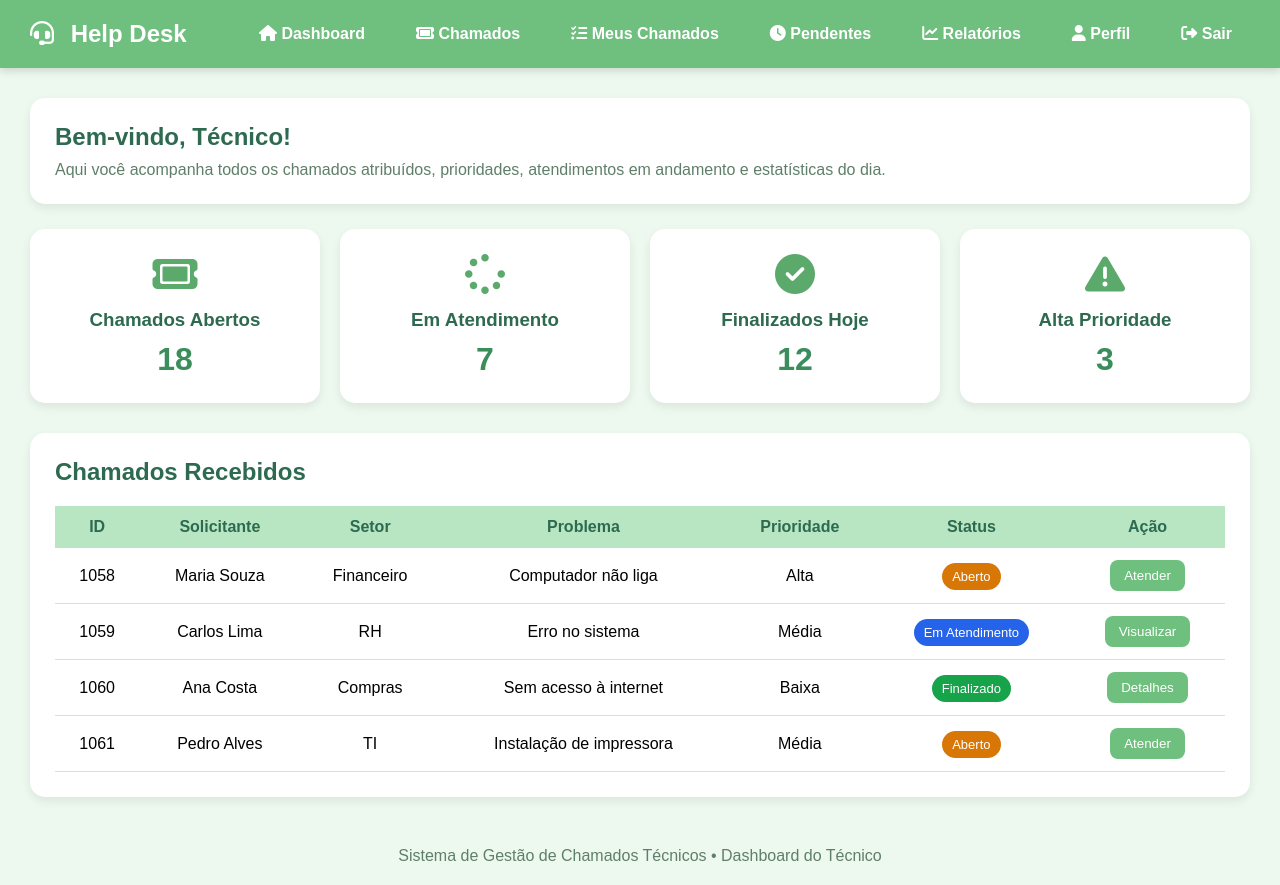
After one commit to Reinaliza94/Python, a Flask app: page /home in a window 1280 px wide. The commit adds this page. Run offline with Flask 3, Linux system fonts and the light colour scheme.

Commit message:
alterações de templates
substituição de 'tela_principal' por 'home'.

```diff
--- a/main.py
+++ b/main.py
@@ -5,17 +5,12 @@ app = Flask(__name__)
 
 # Definição de uma rota
 @app.route('/')
-def ola_mundo():
+def tela_login():
  return render_template('login.html')
 
-@app.route('/cadastro')
-def cadastro_cliente():
- return 'Cadastro de Clientes'
-
-@app.route('/tela_principal')
-def tela_principal():
- nomeTeste = 'Izabel'
- return render_template('tela_principal.html', nome=nomeTeste)
+@app.route('/home')
+def home():
+ return render_template('home.html')
 
 #Inicia o servidor de desenvolvimento.
 if __name__ == '__main__':
--- /dev/null
+++ b/templates/home.html
@@ -0,0 +1,338 @@
+<!DOCTYPE html>
+<html lang="pt-BR">
+<head>
+<meta charset="UTF-8">
+<meta name="viewport" content="width=device-width, initial-scale=1.0">
+
+<title>Dashboard - Help Desk</title>
+
+<link rel="stylesheet"
+href="https://cdnjs.cloudflare.com/ajax/libs/font-awesome/6.5.2/css/all.min.css">
+
+<style>
+
+*{
+    margin:0;
+    padding:0;
+    box-sizing:border-box;
+    font-family:Arial, Helvetica, sans-serif;
+}
+
+body{
+    background:#edf9ef;
+}
+
+/* ================= MENU ================= */
+
+header{
+    background:#6fbf7f;
+    color:white;
+    display:flex;
+    justify-content:space-between;
+    align-items:center;
+    padding:15px 30px;
+    box-shadow:0 3px 8px rgba(0,0,0,.15);
+}
+
+.logo{
+    font-size:24px;
+    font-weight:bold;
+}
+
+.logo i{
+    margin-right:10px;
+}
+
+nav{
+    display:flex;
+    gap:15px;
+}
+
+nav a{
+    text-decoration:none;
+    color:white;
+    padding:10px 18px;
+    border-radius:8px;
+    transition:.3s;
+    font-weight:bold;
+}
+
+nav a:hover{
+    background:#4fa567;
+}
+
+/* ================= DASHBOARD ================= */
+
+main{
+    padding:30px;
+}
+
+.boas-vindas{
+    background:white;
+    border-radius:15px;
+    padding:25px;
+    margin-bottom:25px;
+    box-shadow:0 4px 10px rgba(0,0,0,.08);
+}
+
+.boas-vindas h2{
+    color:#2d6a4f;
+    margin-bottom:10px;
+}
+
+.boas-vindas p{
+    color:#5f7f69;
+}
+
+/* ================= CARDS ================= */
+
+.cards{
+    display:grid;
+    grid-template-columns:repeat(auto-fit,minmax(220px,1fr));
+    gap:20px;
+    margin-bottom:30px;
+}
+
+.card{
+    background:white;
+    padding:25px;
+    border-radius:15px;
+    box-shadow:0 4px 10px rgba(0,0,0,.08);
+    text-align:center;
+}
+
+.card i{
+    font-size:40px;
+    color:#5ca96c;
+    margin-bottom:15px;
+}
+
+.card h3{
+    color:#2d6a4f;
+    margin-bottom:10px;
+}
+
+.numero{
+    font-size:32px;
+    font-weight:bold;
+    color:#3b8d5b;
+}
+
+/* ================= TABELA ================= */
+
+section{
+    background:white;
+    padding:25px;
+    border-radius:15px;
+    box-shadow:0 4px 10px rgba(0,0,0,.08);
+}
+
+section h2{
+    color:#2d6a4f;
+    margin-bottom:20px;
+}
+
+table{
+    width:100%;
+    border-collapse:collapse;
+}
+
+th{
+    background:#b8e6c3;
+    color:#2d6a4f;
+    padding:12px;
+}
+
+td{
+    padding:12px;
+    border-bottom:1px solid #ddd;
+    text-align:center;
+}
+
+tr:hover{
+    background:#f4fcf6;
+}
+
+.status{
+    padding:6px 10px;
+    border-radius:15px;
+    color:white;
+    font-size:13px;
+}
+
+.aberto{
+    background:#d97706;
+}
+
+.atendimento{
+    background:#2563eb;
+}
+
+.finalizado{
+    background:#16a34a;
+}
+
+button{
+    background:#6fbf7f;
+    color:white;
+    border:none;
+    padding:8px 14px;
+    border-radius:8px;
+    cursor:pointer;
+    transition:.3s;
+}
+
+button:hover{
+    background:#4fa567;
+}
+
+footer{
+    text-align:center;
+    padding:20px;
+    color:#5f7f69;
+}
+
+</style>
+
+</head>
+
+<body>
+
+<header>
+
+<div class="logo">
+<i class="fa-solid fa-headset"></i>
+Help Desk
+</div>
+
+<nav>
+
+<a href="#"><i class="fa-solid fa-house"></i> Dashboard</a>
+
+<a href="#"><i class="fa-solid fa-ticket"></i> Chamados</a>
+
+<a href="#"><i class="fa-solid fa-list-check"></i> Meus Chamados</a>
+
+<a href="#"><i class="fa-solid fa-clock"></i> Pendentes</a>
+
+<a href="#"><i class="fa-solid fa-chart-line"></i> Relatórios</a>
+
+<a href="#"><i class="fa-solid fa-user"></i> Perfil</a>
+
+<a href="#"><i class="fa-solid fa-right-from-bracket"></i> Sair</a>
+
+</nav>
+
+</header>
+
+<main>
+
+<div class="boas-vindas">
+
+<h2>Bem-vindo, Técnico!</h2>
+
+<p>
+Aqui você acompanha todos os chamados atribuídos,
+prioridades, atendimentos em andamento e estatísticas do dia.
+</p>
+
+</div>
+
+<div class="cards">
+
+<div class="card">
+<i class="fa-solid fa-ticket"></i>
+<h3>Chamados Abertos</h3>
+<div class="numero">18</div>
+</div>
+
+<div class="card">
+<i class="fa-solid fa-spinner"></i>
+<h3>Em Atendimento</h3>
+<div class="numero">7</div>
+</div>
+
+<div class="card">
+<i class="fa-solid fa-circle-check"></i>
+<h3>Finalizados Hoje</h3>
+<div class="numero">12</div>
+</div>
+
+<div class="card">
+<i class="fa-solid fa-triangle-exclamation"></i>
+<h3>Alta Prioridade</h3>
+<div class="numero">3</div>
+</div>
+
+</div>
+
+<section>
+
+<h2>Chamados Recebidos</h2>
+
+<table>
+
+<tr>
+<th>ID</th>
+<th>Solicitante</th>
+<th>Setor</th>
+<th>Problema</th>
+<th>Prioridade</th>
+<th>Status</th>
+<th>Ação</th>
+</tr>
+
+<tr>
+<td>1058</td>
+<td>Maria Souza</td>
+<td>Financeiro</td>
+<td>Computador não liga</td>
+<td>Alta</td>
+<td><span class="status aberto">Aberto</span></td>
+<td><button>Atender</button></td>
+</tr>
+
+<tr>
+<td>1059</td>
+<td>Carlos Lima</td>
+<td>RH</td>
+<td>Erro no sistema</td>
+<td>Média</td>
+<td><span class="status atendimento">Em Atendimento</span></td>
+<td><button>Visualizar</button></td>
+</tr>
+
+<tr>
+<td>1060</td>
+<td>Ana Costa</td>
+<td>Compras</td>
+<td>Sem acesso à internet</td>
+<td>Baixa</td>
+<td><span class="status finalizado">Finalizado</span></td>
+<td><button>Detalhes</button></td>
+</tr>
+
+<tr>
+<td>1061</td>
+<td>Pedro Alves</td>
+<td>TI</td>
+<td>Instalação de impressora</td>
+<td>Média</td>
+<td><span class="status aberto">Aberto</span></td>
+<td><button>Atender</button></td>
+</tr>
+
+</table>
+
+</section>
+
+</main>
+
+<footer>
+
+Sistema de Gestão de Chamados Técnicos • Dashboard do Técnico
+
+</footer>
+
+</body>
+</html>
```
Also changed, not shown: templates/login.html (+71 -149 lines), templates/tela_principal.html (deleted, +0 -10 lines).
